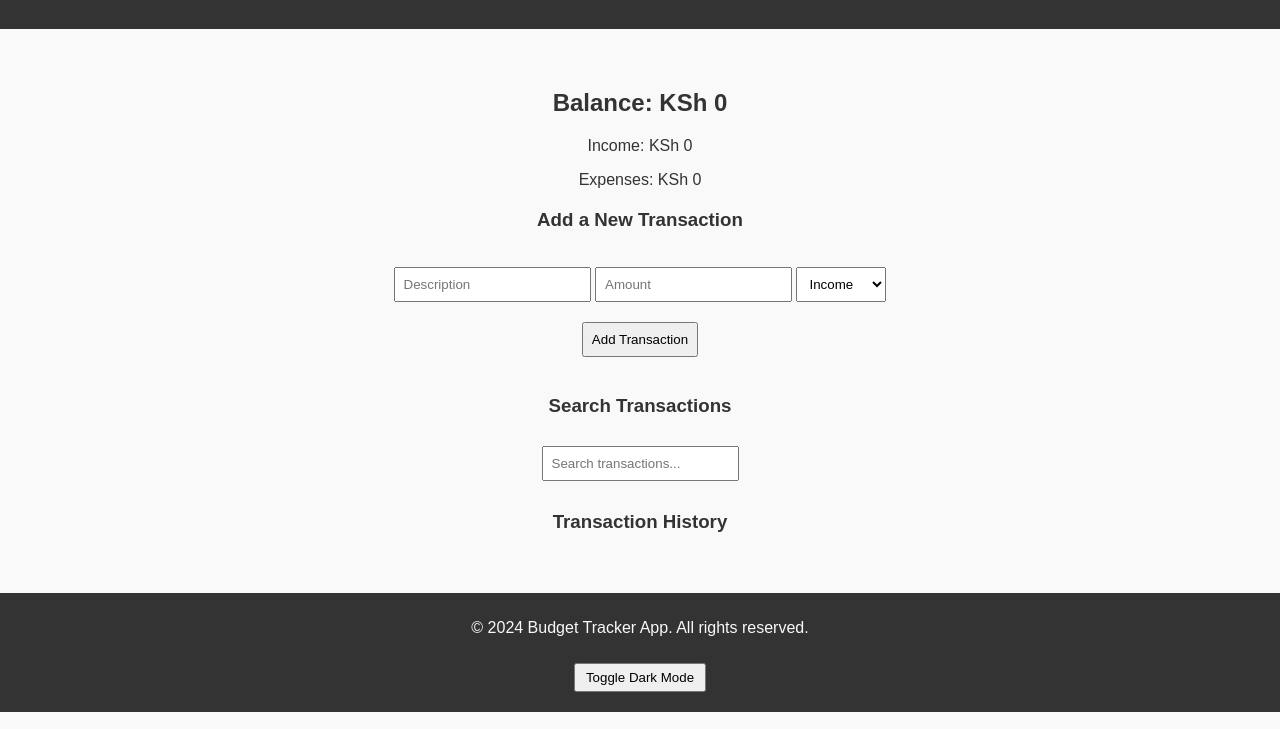
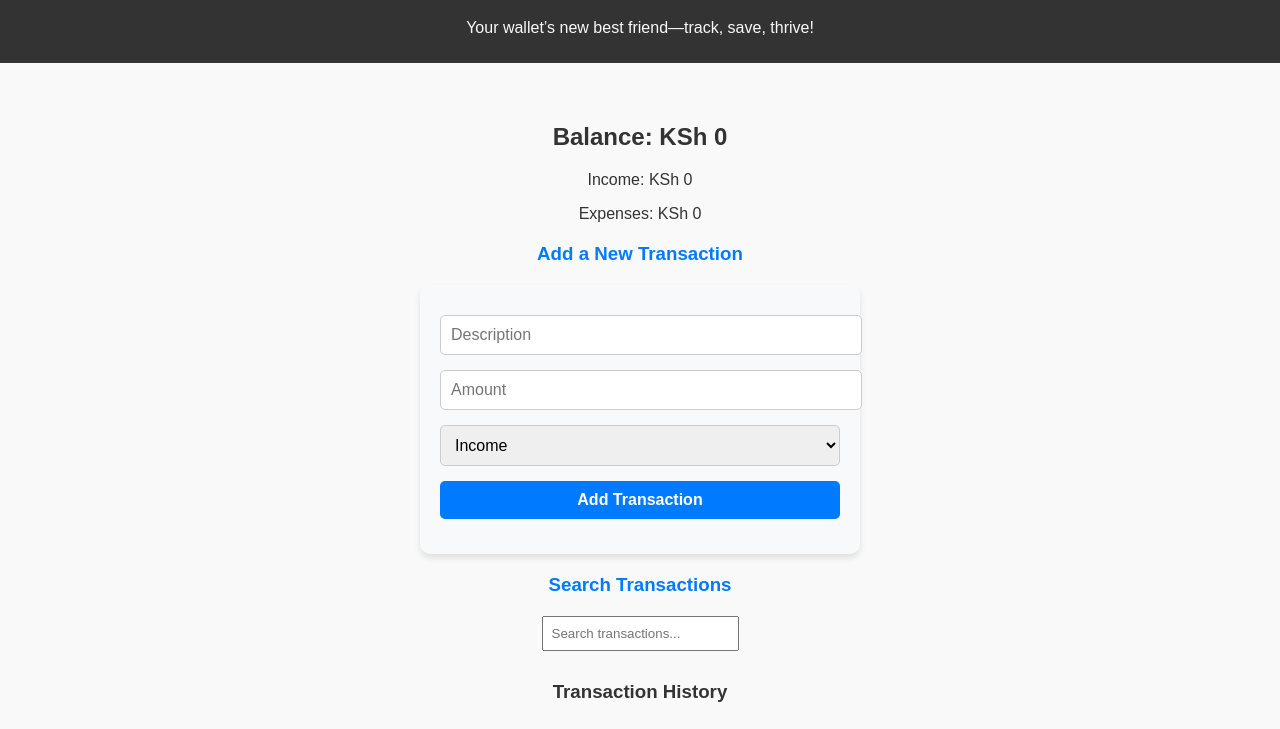
Before and after one commit to Velma96/phase1-project, a plain HTML site: page index.html in a window 1280 px wide. Shown: the part 71-800 px from the top of the page. Drawn offline with Linux system fonts and the light colour scheme; no server answers.

Commit message:
add a p tag element

```diff
--- a/index.html
+++ b/index.html
@@ -10,6 +10,7 @@
 
   <header>
     <h1>Budget Tracker</h1>
+    <p>Your wallet’s new best friend—track, save, thrive!</p>
   </header>
 
 
--- a/styles.css
+++ b/styles.css
@@ -70,3 +70,96 @@ body {
   .delete-btn:hover {
     background-color: darkred;
   }
+ /* General Form Styles */
+form {
+  background-color: #f8f9fa;
+  padding: 20px;
+  border-radius: 10px;
+  box-shadow: 0 4px 6px rgba(0, 0, 0, 0.1);
+  max-width: 400px;
+  margin: 20px auto;
+}
+
+form h3 {
+  margin-bottom: 15px;
+  font-size: 1.5rem;
+  color: #333;
+  text-align: center;
+}
+
+form input,
+form select,
+form button {
+  display: block;
+  width: 100%;
+  padding: 10px;
+  margin-bottom: 15px;
+  font-size: 1rem;
+  border-radius: 5px;
+  border: 1px solid #ccc;
+  outline: none;
+  transition: border-color 0.3s ease, box-shadow 0.3s ease;
+}
+
+/* Focus and Hover Effects */
+form input:focus,
+form select:focus {
+  border-color: #007bff;
+  box-shadow: 0 0 5px rgba(0, 123, 255, 0.5);
+}
+
+form button {
+  background-color: #007bff;
+  color: #fff;
+  border: none;
+  cursor: pointer;
+  font-weight: bold;
+  transition: background-color 0.3s ease, transform 0.2s ease;
+}
+
+form button:hover {
+  background-color: #0056b3;
+  transform: scale(1.02);
+}
+
+form button:active {
+  transform: scale(0.98);
+}
+
+/* Form Layout for Mobile */
+@media (max-width: 768px) {
+  form {
+    width: 90%;
+  }
+}
+
+/* Form Layout for Large Screens */
+@media (min-width: 769px) {
+  form {
+    width: 400px;
+  }
+}
+
+/* Additional Styling for Input Types */
+form input[type="text"],
+form input[type="number"] {
+  font-family: "Arial", sans-serif;
+}
+
+/* Section Styling for Forms */
+.add-transaction,
+.search-transactions {
+  margin: 20px auto;
+  text-align: center;
+}
+
+.add-transaction h3,
+.search-transactions h3 {
+  margin-bottom: 10px;
+  color: #007bff;
+}
+
+.search-transactions input {
+  margin: 10px auto;
+  max-width: 300px;
+}
```
